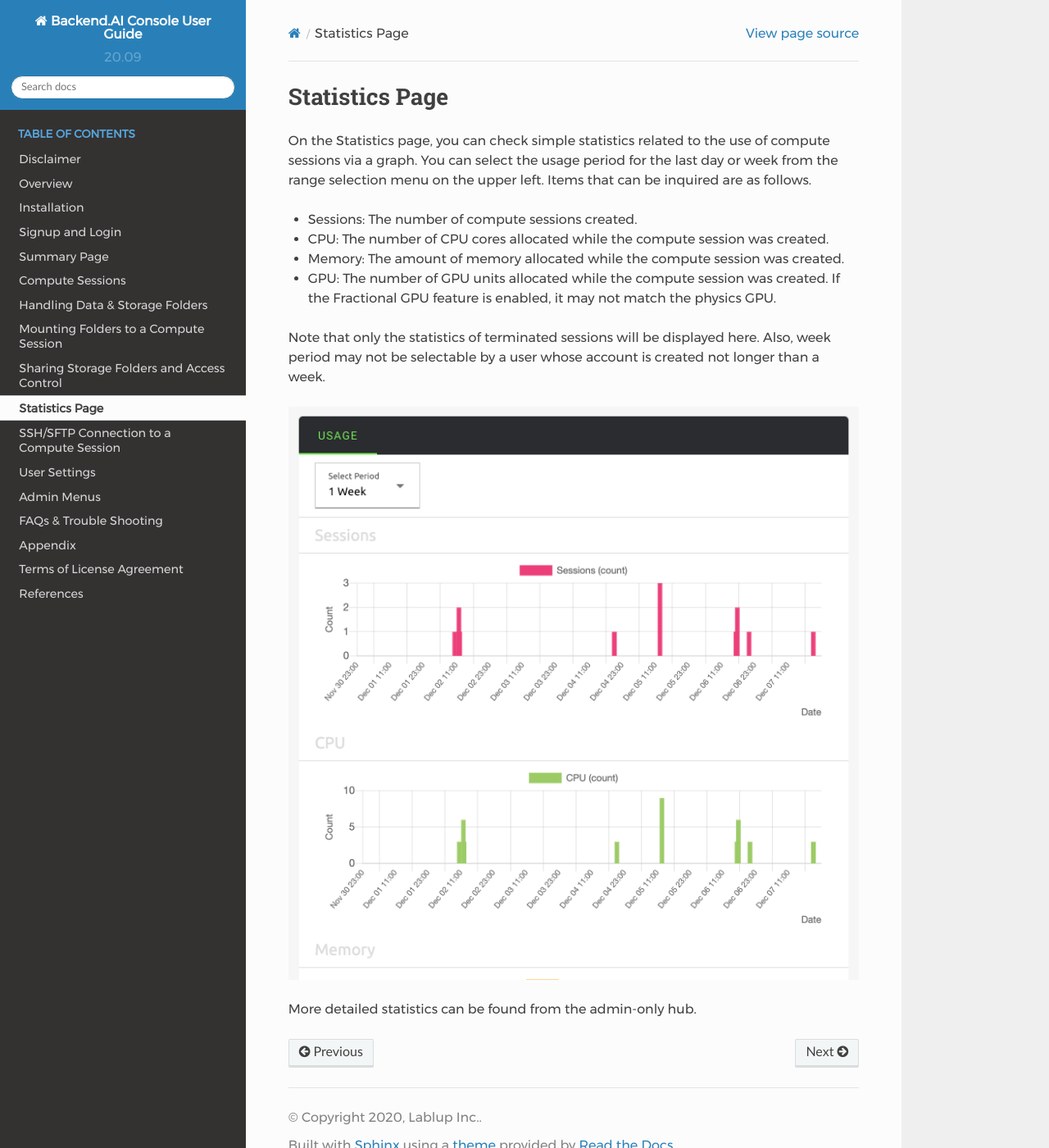
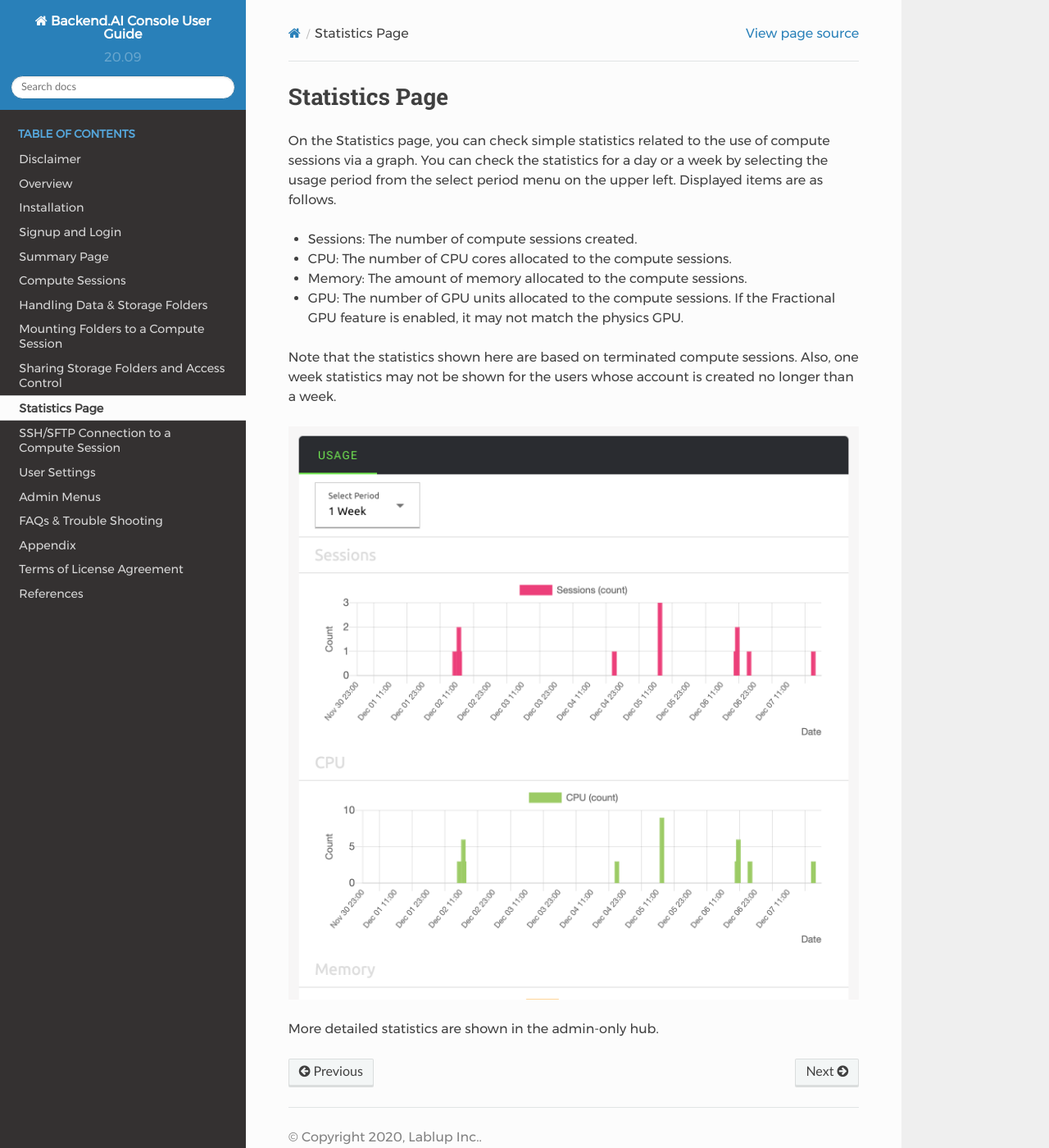
Before and after one commit to lablup/backend.ai-docs-webui, a Sphinx documentation site: the page built from docs/statistics/statistics.rst, in a window 1280 px wide and 1400 px high. Shown: the whole window at 82% size. Built offline with Sphinx 7.4.7 and the Read the Docs theme 2.0.0, drawn with Linux system fonts in a browser that asks for light colours.

Commit message:
trimmed awkward sentences

```diff
--- a/docs/statistics/statistics.rst
+++ b/docs/statistics/statistics.rst
@@ -3,20 +3,19 @@ Statistics Page
 ===============
 
 On the Statistics page, you can check simple statistics related to the use of
-compute sessions via a graph. You can select the usage period for the last day
-or week from the range selection menu on the upper left. Items that can be
-inquired are as follows.
+compute sessions via a graph. You can check the statistics for a day or a week by selecting the usage period
+from the select period menu on the upper left. Displayed items are as follows.
 
 * Sessions: The number of compute sessions created.
-* CPU: The number of CPU cores allocated while the compute session was created.
-* Memory: The amount of memory allocated while the compute session was created.
-* GPU: The number of GPU units allocated while the compute session was created.
+* CPU: The number of CPU cores allocated to the compute sessions.
+* Memory: The amount of memory allocated to the compute sessions.
+* GPU: The number of GPU units allocated to the compute sessions.
   If the Fractional GPU feature is enabled, it may not match the physics GPU.
 
-Note that only the statistics of terminated sessions will be displayed here.
-Also, week period may not be selectable by a user whose account is created not
+Note that the statistics shown here are based on terminated compute sessions.
+Also, one week statistics may not be shown for the users whose account is created no
 longer than a week.
 
 .. image:: usage_panel.png
 
-More detailed statistics can be found from the admin-only hub.
+More detailed statistics are shown in the admin-only hub.
```
